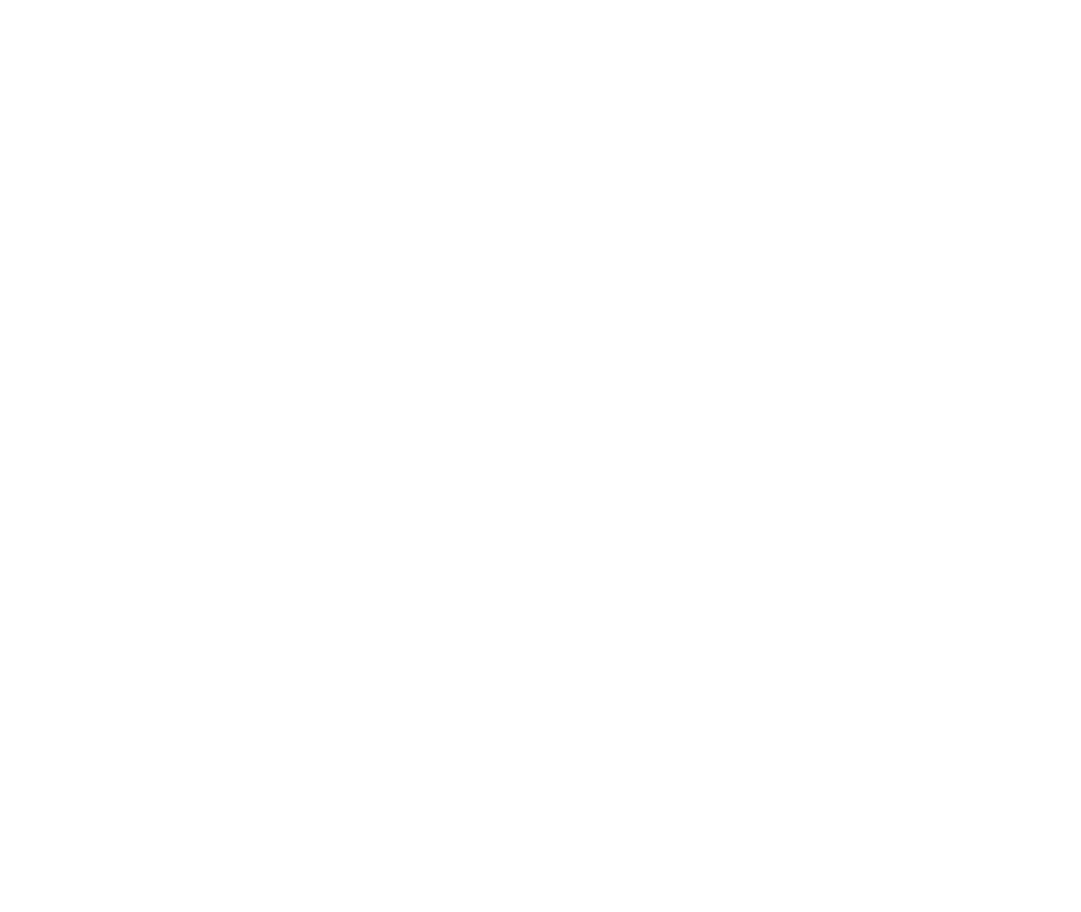
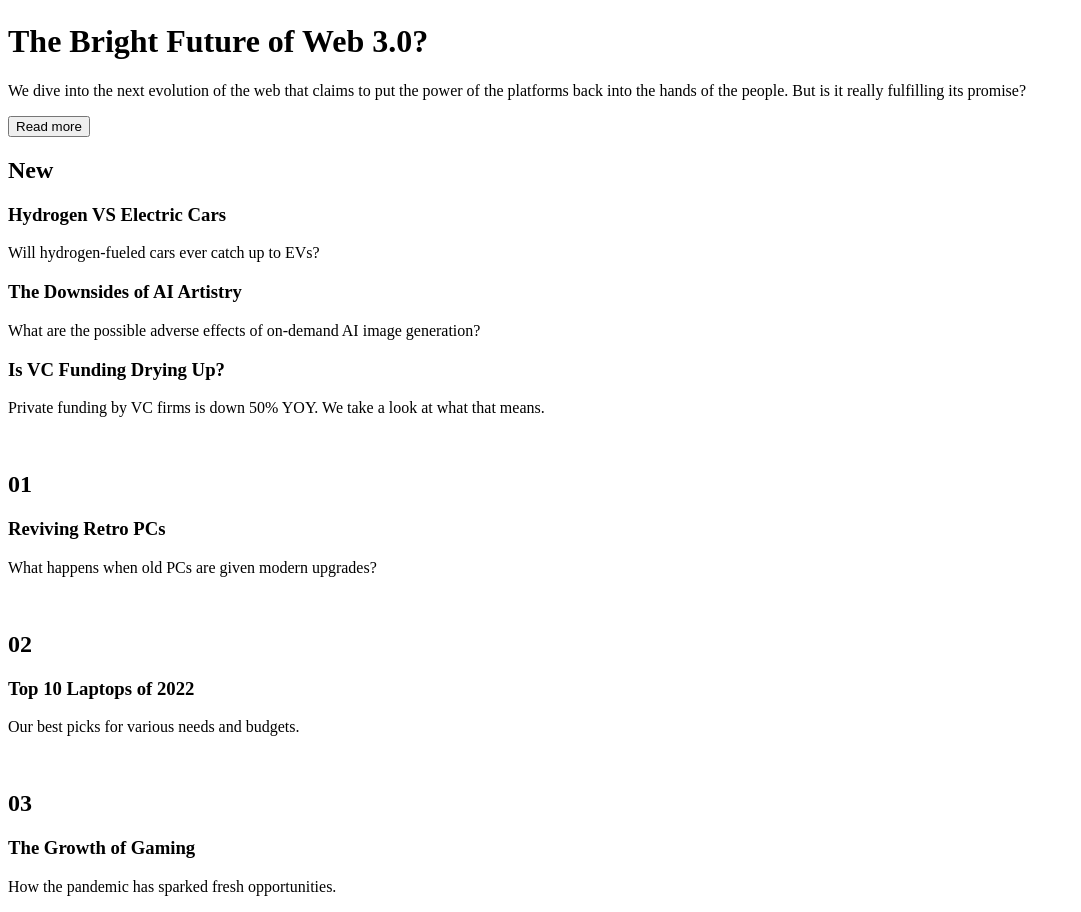
Before and after one commit to kujerocoding/news-homepage-main, a React (Vite) app: page / in a window 1280 px wide. Shown: the part 776-1688 px from the top of the page, without its empty margins (0-1081 px from the left). Before the commit the page ends 800 px from the top, so only its background shows below. Built offline with nearby package versions, Linux system fonts and the light colour scheme.

Commit message:
add elements to the Main component

```diff
--- a/src/components/Main.jsx
+++ b/src/components/Main.jsx
@@ -2,9 +2,47 @@ import React from 'react'
 
 const Main = () => {
   return (
-    <div>
-      Main
-    </div>
+    <main>
+      <img src="../src/assets/images/image-web-3-mobile.jpg" alt="" />
+      <h1>The Bright Future of Web 3.0?</h1>
+      <p>We dive into the next evolution of the web that claims to put the power of the platforms back into the hands of the people. But is it really fulfilling its promise?</p>
+      <button>Read more</button>
+      <div>
+        <h2>New</h2>
+        <div>
+            <h3>Hydrogen VS Electric Cars</h3>
+            <p>Will hydrogen-fueled cars ever catch up to EVs?</p>
+        </div>
+        <div>
+            <h3>The Downsides of AI Artistry</h3>
+            <p>What are the possible adverse effects of on-demand AI image generation?</p>
+        </div>
+        <div>
+            <h3>Is VC Funding Drying Up?</h3>
+            <p>Private funding by VC firms is down 50% YOY. We take a look at what that means.</p>
+        </div>
+      </div>
+      <div>
+        <div>
+            <img src="" alt="" />
+            <h2>01</h2>
+            <h3>Reviving Retro PCs</h3>
+            <p>What happens when old PCs are given modern upgrades?</p>
+        </div>
+        <div>
+            <img src="" alt="" />
+            <h2>02</h2>
+            <h3>Top 10 Laptops of 2022</h3>
+            <p>Our best picks for various needs and budgets.</p>
+        </div>
+        <div>
+            <img src="" alt="" />
+            <h2>03</h2>
+            <h3>The Growth of Gaming</h3>
+            <p>How the pandemic has sparked fresh opportunities.</p>
+        </div>
+      </div>
+    </main>
   )
 }
 
```
